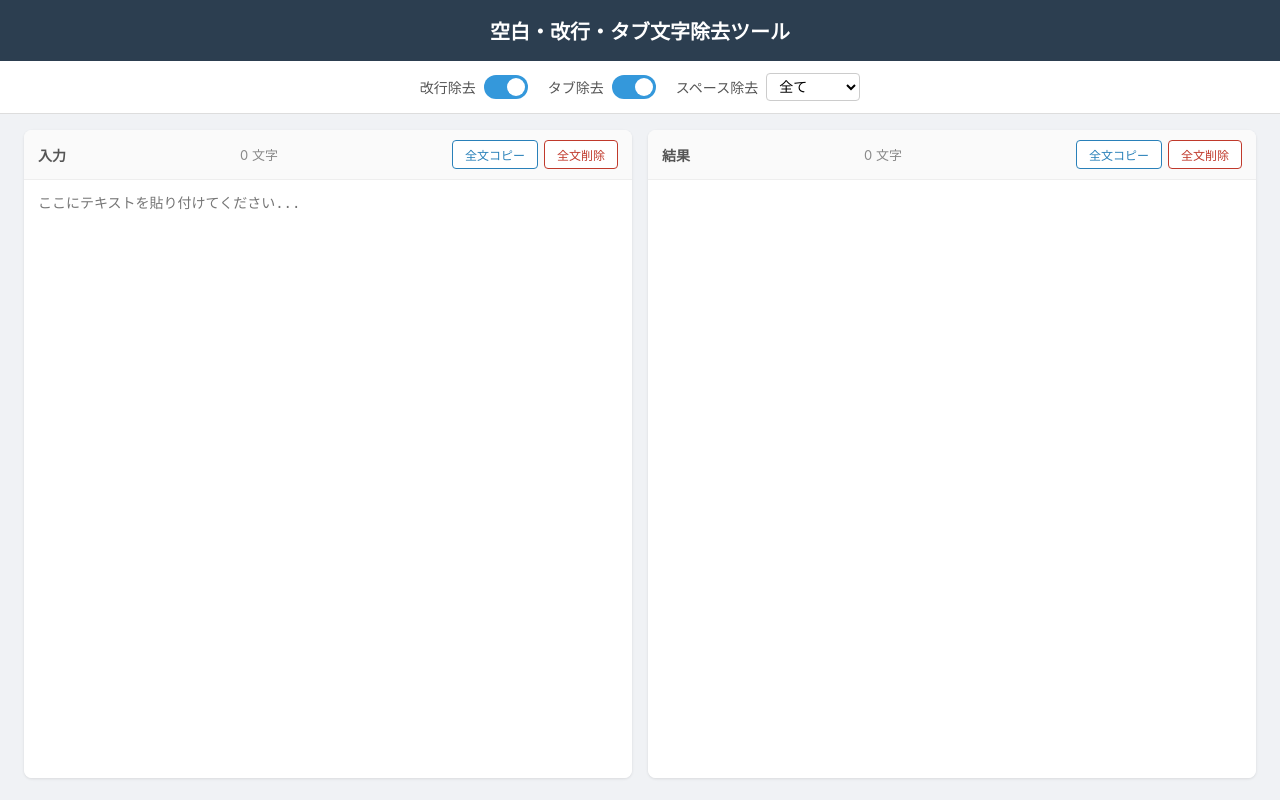
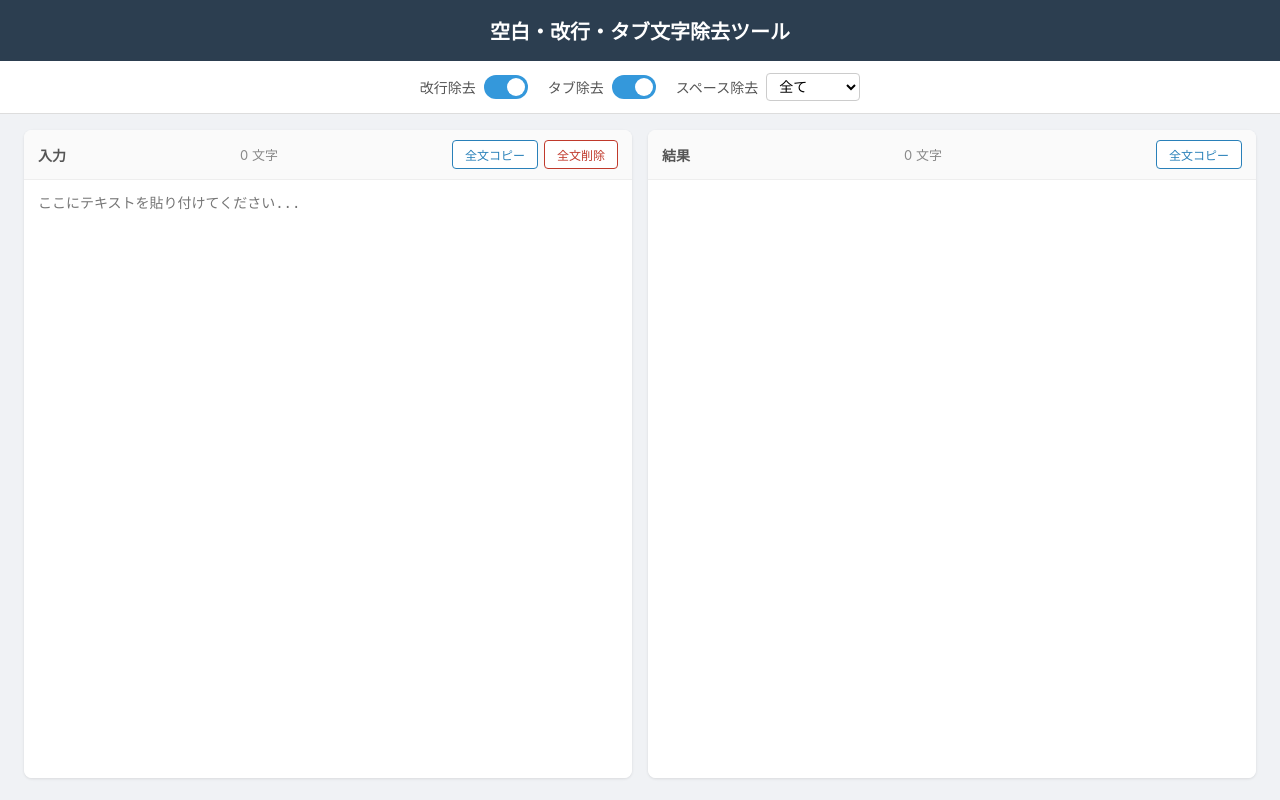
Before and after one commit to sonozy/text-counter, a plain HTML site: page index.html in a window 1280 px wide. Drawn offline with Linux system fonts and the light colour scheme.

Commit message:
結果側の全文削除ボタンを削除
Co-Authored-By: Claude Opus 4.6 <noreply@anthropic.com>

```diff
--- a/index.html
+++ b/index.html
@@ -288,7 +288,6 @@
       <span class="char-count" id="outputCount">0 文字</span>
       <div class="panel-actions">
         <button class="btn btn-copy" onclick="copyText('output')">全文コピー</button>
-        <button class="btn btn-clear" onclick="clearText('output')">全文削除</button>
       </div>
     </div>
     <div class="output-area" id="outputArea"></div>
```
